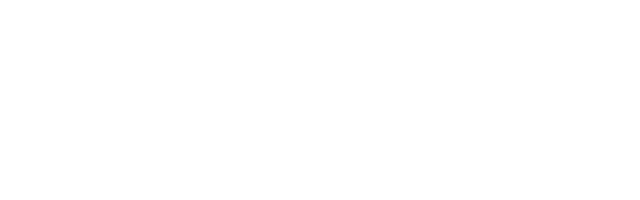
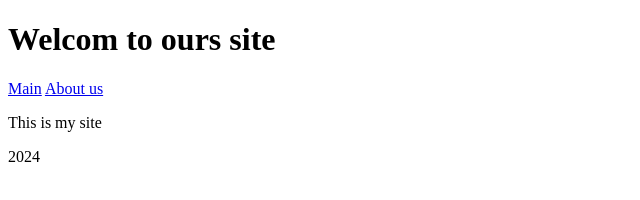
Before and after one commit to sytinsytin-art/otus-js-beginner, a plain HTML site: page index.html in a window 1280 px wide. Shown: the whole page, without its empty margins (0-640 px from the left). Drawn offline with Linux system fonts and the light colour scheme.

Commit message:
feat: add header

```diff
--- a/index.html
+++ b/index.html
@@ -3,9 +3,21 @@
     <head>
         <meta charset="UTF-8">
         <meta name="viewport" content="width=device-width, initial-scale=1.0">
-        <title>Document</title>
+        <title>My super site</title>
     </head>
     <body>
-
+        <header>
+            <h1>Welcom to ours site</h1>
+            <nav>
+                <a href="/">Main</a>
+                <a href="/about">About us</a>
+            </nav>
+        </header>
+        <main>
+            <p>This is my site</p>
+        </main>
+        <footer>
+            <p>2024</p>
+        </footer>
     </body>
 </html>
```
